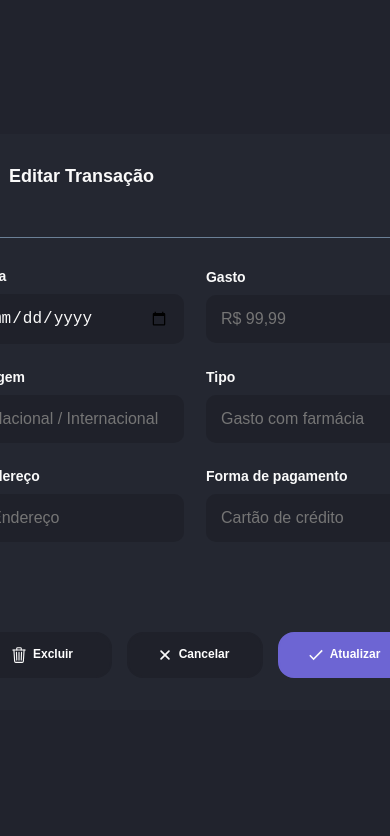
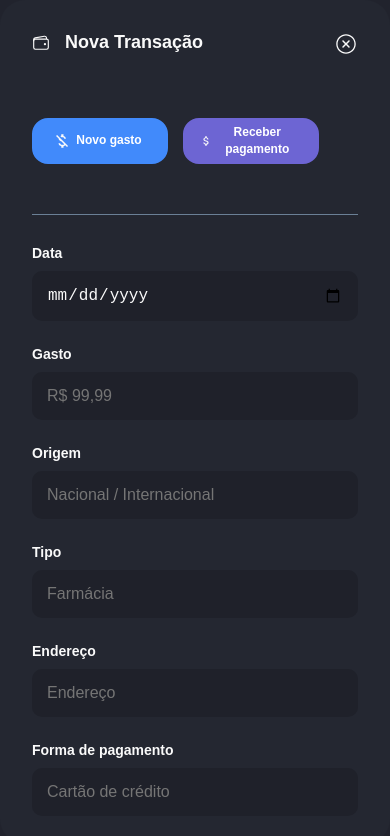
Before and after one commit to rafamenemont/projeto-integrador-2, a React (Create React App) app: page / in a window 390 px wide. Shown: the top 836 px of the page. Built offline with nearby package versions, Linux system fonts and the light colour scheme.

Commit message:
Feat: Modal responsivo

```diff
--- a/src/Components/Input/input.tsx
+++ b/src/Components/Input/input.tsx
@@ -36,4 +36,8 @@ export const GroupInp = styled.div`
         font-weight: 600;
         font-size: 14px;
     }
+
+    @media only screen and (max-width: 768px) {
+        flex-basis: 100%;
+    }
 `
--- a/src/routes.tsx
+++ b/src/routes.tsx
@@ -11,7 +11,7 @@ const AppRoutes = () => {
   return (
     <div>
       <Routes>
-        <Route path={'/'} element={<ModalAlterPay />} />
+        <Route path={'/'} element={<ModalNewPay />} />
         <Route path={'/dashboard'} element={<Dashboard />} />
         <Route path={'/login'} element={<FormLogin />} />
         <Route path={'/signUp'} element={<FormSignUp />} />
--- a/src/views/Dashboard/Modal/style.ts
+++ b/src/views/Dashboard/Modal/style.ts
@@ -25,6 +25,13 @@ export const ModalContent = styled.div`
     border-radius: 25px;
 
     background: ${({ theme }) => theme.black};
+
+    @media only screen and (max-width: 768px) {
+        width: 100%;
+        height: 100%;
+
+        overflow-y: auto;
+    }
 `
 
 export const ModalHeader = styled.div`
@@ -78,6 +85,12 @@ export const ModalFooter = styled.div`
 export const GroupBtn = styled.div`
     display: flex;
     gap: 15px;
+
+    @media only screen and (max-width: 768px) {
+        align-items: center;
+        justify-content: flex-end;
+        flex-wrap: wrap;
+    }
 `
 
 export const IconWallet = styled(IoWalletOutline)`
```
